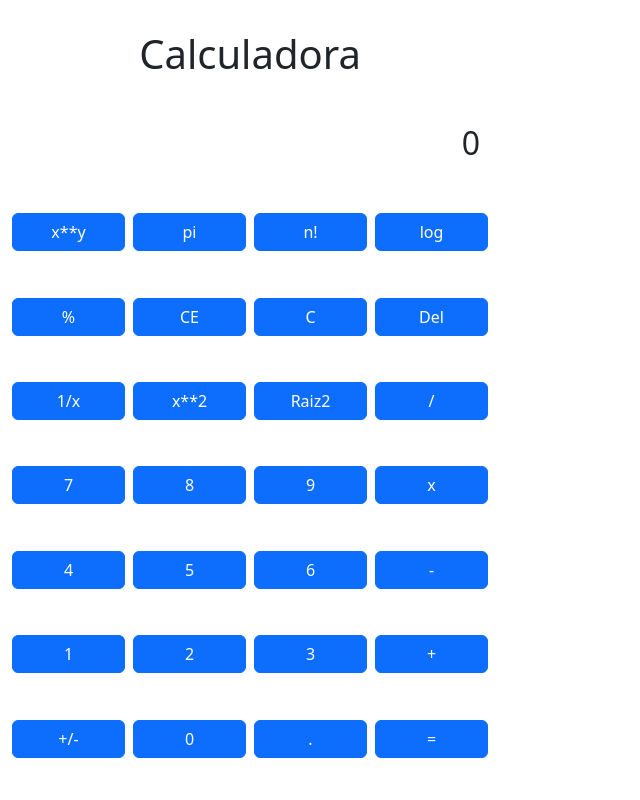
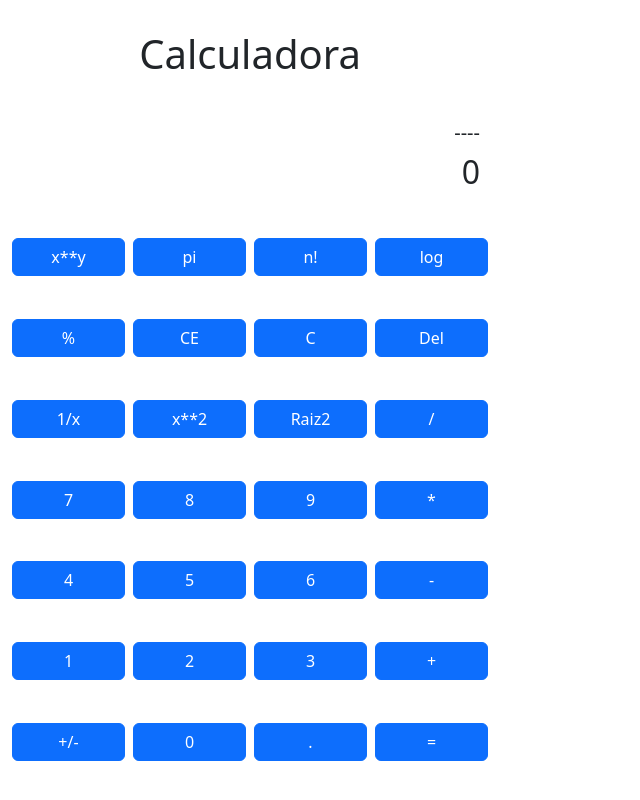
Before and after one commit to otaviohenrique1/app_calculador, a React (Create React App) app: page / in a window 1280 px wide. Shown: the whole page, without its empty margins (0-640 px from the left). Built offline with nearby package versions, Linux system fonts and the light colour scheme.

Commit message:
commit 3

```diff
--- a/src/pages/Calculadora.tsx
+++ b/src/pages/Calculadora.tsx
@@ -5,80 +5,133 @@ import CalculadoraOperacoes from '../utils/CalculadoraOperacoes';
 
 export default function Calculadora() {
   const valorInicialTela = "0";
+  const valorInicialExpressao = "----";
 
   const [valorTela, setValorTela] = useState(valorInicialTela);
   const [valor1, setValor1] = useState(0);
   const [valor2, setValor2] = useState(0);
   const [operador, setOperador] = useState("");
   const [resultado, setResultado] = useState("");
-  const [expressao, setExpressao] = useState({
-    valor1: "", operador: "", valor2: "",
-  });
+  const [expressao, setExpressao] = useState(valorInicialExpressao);
 
   const listaTeclas = [
     { nome: "x**y", cor: "primary", acao: () => { } },
-    { nome: "pi", cor: "primary", acao: () => { } },
-    { nome: "n!", cor: "primary", acao: () => { } },
-    { nome: "log", cor: "primary", acao: () => { } },
+    {
+      nome: "pi", cor: "primary", acao: () => {
+        let resultado = CalculadoraOperacoes.NumeroPi();
+        setExpressao(valorInicialExpressao);
+        setValorTela(resultado.toString());
+      }
+    },
+    {
+      nome: "n!", cor: "primary", acao: () => {
+        let valor = Number(valorTela);
+        let resultado = CalculadoraOperacoes.Fatorial(valor);
+        setExpressao(`${valor}! = `);
+        setValorTela(resultado.toString());
+      }
+    },
+    {
+      nome: "log", cor: "primary", acao: () => {
+        let valor = Number(valorTela);
+        let resultado = CalculadoraOperacoes.Logaritimo(valor);
+        setExpressao(`log(${valor}) = `);
+        setValorTela(resultado.toString());
+      }
+    },
 
-    { nome: "%", cor: "primary", acao: () => { } },
-    { nome: "CE", cor: "primary", acao: () => setValorTela(valorInicialTela) },
-    { nome: "C", cor: "primary", acao: () => setValorTela(valorInicialTela) },
+    {
+      nome: "%", cor: "primary", acao: () => {
+        let valor = Number(valorTela);
+        let resultado = CalculadoraOperacoes.Porcentagem(valor);
+        setExpressao(`${valor}% = `);
+        setValorTela(resultado.toString());
+      }
+    },
+    {
+      nome: "CE", cor: "primary", acao: () => {
+        setValorTela(valorInicialTela);
+        setExpressao(valorInicialExpressao);
+        setOperador("");
+        setResultado("");
+        setValor1(0);
+        setValor2(0);
+      }
+    },
+    {
+      nome: "C", cor: "primary", acao: () => {
+        setValorTela(valorInicialTela);
+        setExpressao(valorInicialExpressao);
+        setOperador("");
+        setResultado("");
+        setValor1(0);
+        setValor2(0);
+      }
+    },
     { nome: "Del", cor: "primary", acao: () => { } },
     { nome: "1/x", cor: "primary", acao: () => { } },
-    { nome: "x**2", cor: "primary", acao: () => { } },
+    {
+      nome: "x**2", cor: "primary", acao: () => {
+        let valor = Number(valorTela);
+        let resultado = CalculadoraOperacoes.PotenciaQuadrado(valor);
+        setExpressao(`${valor}**2 = `);
+        setValorTela(resultado.toString());
+      }
+    },
     {
       nome: "Raiz2", cor: "primary", acao: () => {
-        setValor1(Number(valorTela));
-        setOperador("R2");
+        let valor = Number(valorTela);
+        let resultado = CalculadoraOperacoes.RaizQuadrada(valor);
+        setExpressao(`${valor}R2 = `);
+        setValorTela(resultado.toString());
       }
     },
     { nome: "/", cor: "primary", acao: () => { } },
     {
       nome: "7", cor: "primary", acao: () => {
-        setValorTela("7")
+        setValorTela(CalculadoraOperacoes.ColocaNumero(valorTela, "7"));
       }
     },
     {
       nome: "8", cor: "primary", acao: () => {
-        setValorTela("8")
+        setValorTela(CalculadoraOperacoes.ColocaNumero(valorTela, "8"));
       }
     },
     {
       nome: "9", cor: "primary", acao: () => {
-        setValorTela("9")
+        setValorTela(CalculadoraOperacoes.ColocaNumero(valorTela, "9"));
       }
     },
-    { nome: "x", cor: "primary", acao: () => { } },
+    { nome: "*", cor: "primary", acao: () => { } },
     {
       nome: "4", cor: "primary", acao: () => {
-        setValorTela("4")
+        setValorTela(CalculadoraOperacoes.ColocaNumero(valorTela, "4"));
       }
     },
     {
       nome: "5", cor: "primary", acao: () => {
-        setValorTela("5")
+        setValorTela(CalculadoraOperacoes.ColocaNumero(valorTela, "5"));
       }
     },
     {
       nome: "6", cor: "primary", acao: () => {
-        setValorTela("6")
+        setValorTela(CalculadoraOperacoes.ColocaNumero(valorTela, "6"));
       }
     },
     { nome: "-", cor: "primary", acao: () => { } },
     {
       nome: "1", cor: "primary", acao: () => {
-        setValorTela("1")
+        setValorTela(CalculadoraOperacoes.ColocaNumero(valorTela, "1"));
       }
     },
     {
       nome: "2", cor: "primary", acao: () => {
-        setValorTela("2")
+        setValorTela(CalculadoraOperacoes.ColocaNumero(valorTela, "2"));
       }
     },
     {
       nome: "3", cor: "primary", acao: () => {
-        setValorTela("3")
+        setValorTela(CalculadoraOperacoes.ColocaNumero(valorTela, "3"));
       }
     },
     {
@@ -88,8 +141,19 @@ export default function Calculadora() {
         setOperador("+");
       }
     },
-    { nome: "+/-", cor: "primary", acao: () => { } },
-    { nome: "0", cor: "primary", acao: () => { } },
+    {
+      nome: "+/-", cor: "primary", acao: () => {
+        let valor = Number(valorTela);
+        let resultado = CalculadoraOperacoes.TrocaDeSinal(valor);
+        setExpressao(`+/-${valor} = `);
+        setValorTela(resultado.toString());
+      }
+    },
+    {
+      nome: "0", cor: "primary", acao: () => {
+        setValorTela(CalculadoraOperacoes.ColocaNumero(valorTela, "0"));
+      }
+    },
     {
       nome: ".", cor: "primary", acao: () => {
         setValorTela(valorTela.concat("."));
@@ -98,9 +162,6 @@ export default function Calculadora() {
     {
       nome: "=", cor: "primary", acao: () => {
         switch (operador) {
-          case "R2":
-            setValorTela(CalculadoraOperacoes.RaizQuadrada(valor1).toString());
-            break;
           case "+":
             setValor2(Number(valorTela));
             setValorTela(CalculadoraOperacoes.Soma(valor1, valor2).toString());
@@ -130,6 +191,7 @@ export default function Calculadora() {
           <h1 className="w-100 text-center">Calculadora</h1>
         </Col>
         <Col xs={12}>
+          <h5 className="w-100 text-end">{expressao}</h5>
           <h2 className="w-100 text-end">{valorTela}</h2>
         </Col>
         {listaTeclas.map((item, index) => {
--- a/src/utils/CalculadoraOperacoes.ts
+++ b/src/utils/CalculadoraOperacoes.ts
@@ -43,11 +43,6 @@ export default class CalculadoraOperacoes {
     return 1 / x;
   }
 
-  static ColocaPontoDecimal(x: string) {
-    let resultado = x.concat(".");
-    return resultado;
-  }
-
   static NumeroPi() {
     return Math.PI;
   }
@@ -56,22 +51,27 @@ export default class CalculadoraOperacoes {
     return Math.log(x);
   }
 
-  static Fatorial(fatorial: number) {
-    let resultado = 0;
+  static Fatorial(num: number) {
+    if (num === 0 || num === 1) {
+      return 1;
+    } else if (!Number.isInteger(num) || num < 0) {
+      return "Erro";
+    }
+    for (let i = num - 1; i >= 1; i--) {
+      num *= i;
+    }
+    return num;
+  }
 
-    if (fatorial === 0 || fatorial === 1) {
-      return 1;
-    }
-
-    if (!Number.isInteger(fatorial) || fatorial < 0) {
-      return "Erro"
-    }
-
-    resultado = fatorial;
-    let primeiroMultiplicador = fatorial - 1;
-    for (let index = primeiroMultiplicador; index < 1; index--) {
-      resultado *= index;
-    }
+  static ColocaPontoDecimal(x: string) {
+    let resultado = x.concat(".");
     return resultado;
   }
+
+  static ColocaNumero(numeroAtual: string, numeroAdicionado: string) {
+    if (numeroAtual === "0") {
+      return numeroAdicionado;
+    }
+    return numeroAtual.concat(numeroAdicionado);
+  }
 }
```
